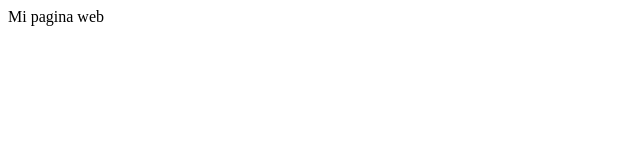
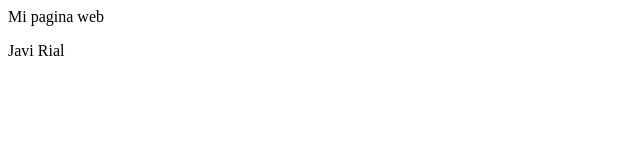
Before and after one commit to JaviRial12/holamundo, a plain HTML site: page index.html in a window 1280 px wide. Shown: the full height of the page, 0-640 px from the left. Drawn offline with Linux system fonts and the light colour scheme.

Commit message:
Cambios index

```diff
--- a/index.html
+++ b/index.html
@@ -8,5 +8,6 @@
 </head>
 <body>
     Mi pagina web
+    <p>Javi Rial</p>
 </body>
 </html>
```
